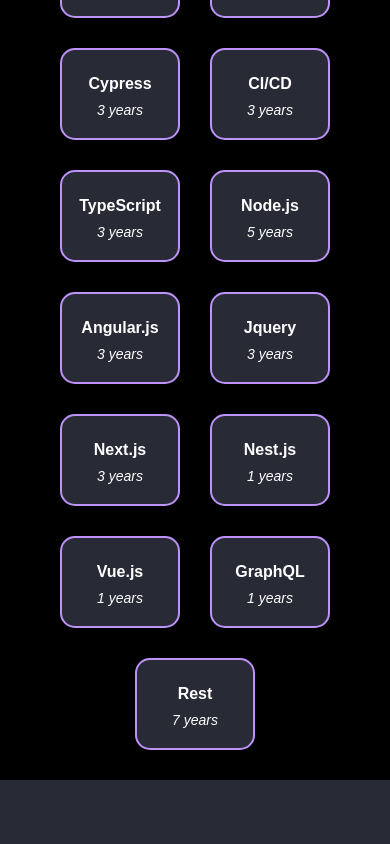
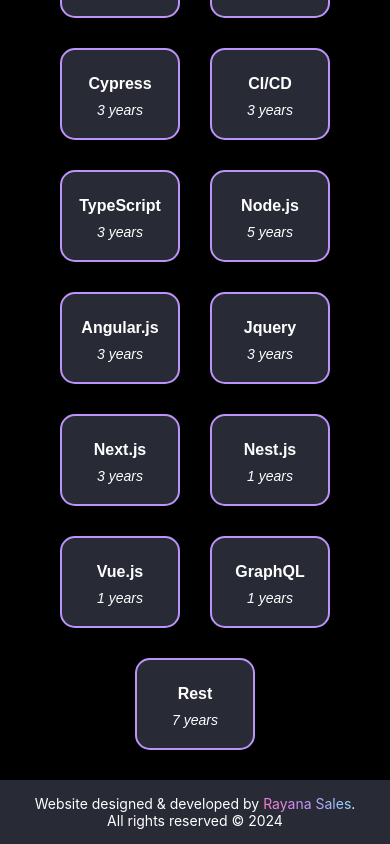
Before and after one commit to RayanaSales/RayanaSales.github.io, a React (Create React App) app: page / in a window 390 px wide. Shown: the part 2200-3044 px from the top of the page. Before the commit the page ends 2980 px from the top, so only its background shows below. Built offline with nearby package versions, Linux system fonts and the light colour scheme.

Commit message:
Feat: add responsive footer

```diff
--- a/src/App.js
+++ b/src/App.js
@@ -4,6 +4,7 @@
 import Header from "./components/Header";
 import About from "./components/About";
 import TopSkills from "./components/TopSkills";
+import Footer from "./components/Footer";
 
 function App() {
   return (
@@ -11,6 +12,7 @@
       <Header />
       <About />
       <TopSkills />
+      <Footer />
     </div>
   );
 }
--- /dev/null
+++ b/src/assets/styles/Footer.css
@@ -0,0 +1,39 @@
+.footer {
+  background-color: #282a36; /* Cor de fundo */
+  color: #fff;
+  text-align: center;
+  padding: 20px 0;
+  font-size: 16px;
+}
+
+.name {
+  background: -webkit-linear-gradient(
+    45deg,
+    #ff79c6,
+    #bd93f9,
+    #8be9fd
+  ); /* Gradiente */
+  background-clip: text;
+  -webkit-background-clip: text;
+  -webkit-text-fill-color: transparent; /* Torna o texto transparente */
+  display: inline;
+}
+
+/* Media query para dispositivos móveis com largura até 768px */
+@media (max-width: 768px) {
+  .footer {
+    padding: 15px 10px; /* Reduz o padding para dispositivos móveis */
+    font-size: 14px; /* Ajusta o tamanho da fonte para melhor leitura em telas menores */
+  }
+
+  .footer-text {
+    margin: 0 20px; /* Adiciona margem para não colar o texto nas bordas da tela */
+    text-align: center; /* Garante que o texto fique centralizado */
+  }
+
+  .name {
+    font-size: 14px; /* Opcional: Ajustar o tamanho da fonte do nome, se necessário */
+  }
+}
+
+/* Considere adicionar media queries específicas para outros pontos de quebra, se necessário */
--- a/src/components/About.js
+++ b/src/components/About.js
@@ -7,7 +7,7 @@
 
 const About = () => {
   return (
-    <div className="about-container">
+    <div id="about" className="about-container">
       <div className="about-content">
         <div className="about-profile">
           <img src={ProfileImage} alt="Rayana Sales" className="about-photo" />
--- /dev/null
+++ b/src/components/Footer.js
@@ -0,0 +1,14 @@
+import React from "react";
+import "../assets/styles/Footer.css"; // Certifique-se de ter o caminho correto para o seu arquivo CSS
+
+function Footer() {
+  return (
+    <footer className="footer">
+     <p className="footer-text">
+        Website designed & developed by <span className="name">Rayana Sales</span>. All rights reserved © 2024
+      </p>
+    </footer>
+  );
+}
+
+export default Footer;
--- a/src/components/TopSkills.js
+++ b/src/components/TopSkills.js
@@ -42,7 +42,7 @@
 );
 
 const TopSkills = () => (
-  <div className="skills-container">
+  <div id="skills" className="skills-container">
     <h2>Top skills and years of usage</h2>
     <div className="buttons-container">
       {Object.entries(skills).map(([skill, { years, IconComponent }]) => (
```
Also changed, not shown: 6 other files (tests, documents, lock files or other folders).
